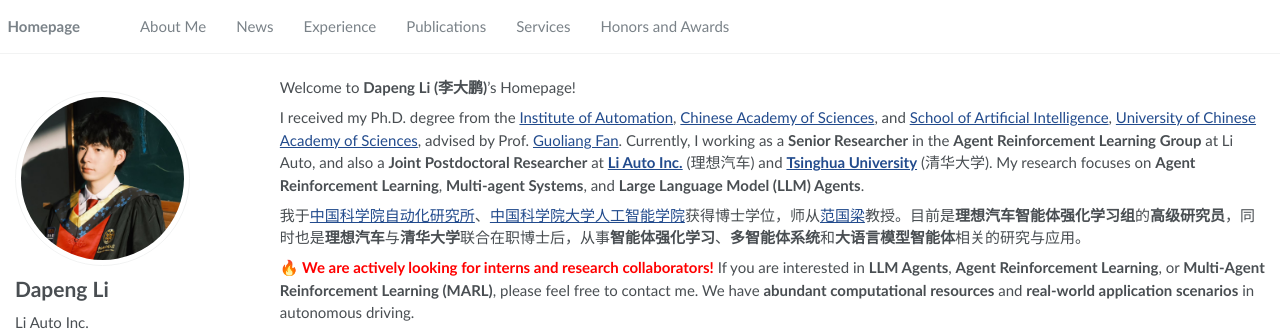
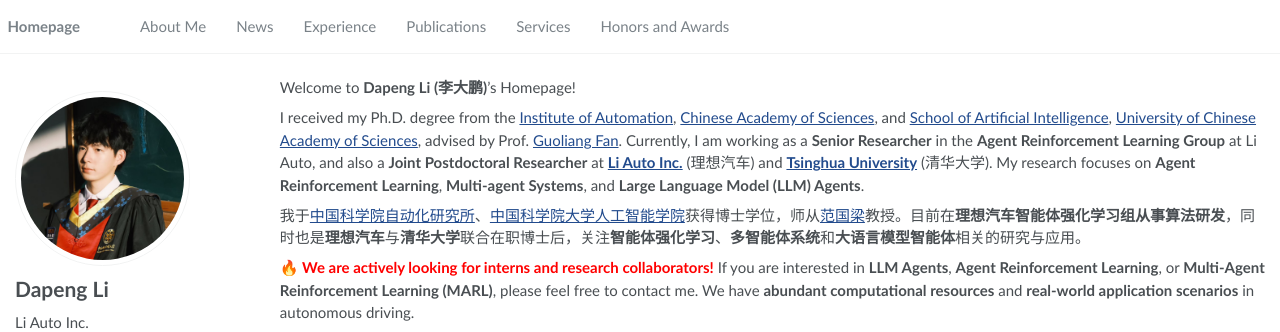
Before and after one commit to lidpeng/lidpeng.github.io, a Jekyll site: the page built from _pages/about.md, in a window 1280 px wide and 900 px high. Shown: the top 332 px of the window. Built offline with Jekyll 4.4.1, drawn with Linux system fonts in a browser that asks for light colours.

Commit message:
update info

```diff
--- a/_pages/about.md
+++ b/_pages/about.md
@@ -19,9 +19,9 @@ redirect_from:
 
 Welcome to **Dapeng Li (李大鹏)**'s Homepage!
 
-I received my Ph.D. degree from the [Institute of Automation](http://www.ia.cas.cn/), [Chinese Academy of Sciences](https://www.cas.cn/), and [School of Artificial Intelligence](https://ai.ucas.ac.cn/), [University of Chinese Academy of Sciences](https://www.ucas.ac.cn/), advised by Prof. [Guoliang Fan](http://people.ucas.ac.cn/~fanguoliang). Currently, I working as a **Senior Researcher** in the **Agent Reinforcement Learning Group** at Li Auto, and also a **Joint Postdoctoral Researcher** at **[Li Auto Inc.](https://www.lixiang.com/)** (理想汽车) and **[Tsinghua University](https://www.tsinghua.edu.cn/)** (清华大学). My research focuses on <b>Agent Reinforcement Learning</b>, <b>Multi-agent Systems</b>, and <b>Large Language Model (LLM) Agents</b>.
+I received my Ph.D. degree from the [Institute of Automation](http://www.ia.cas.cn/), [Chinese Academy of Sciences](https://www.cas.cn/), and [School of Artificial Intelligence](https://ai.ucas.ac.cn/), [University of Chinese Academy of Sciences](https://www.ucas.ac.cn/), advised by Prof. [Guoliang Fan](http://people.ucas.ac.cn/~fanguoliang). Currently, I am working as a **Senior Researcher** in the **Agent Reinforcement Learning Group** at Li Auto, and also a **Joint Postdoctoral Researcher** at **[Li Auto Inc.](https://www.lixiang.com/)** (理想汽车) and **[Tsinghua University](https://www.tsinghua.edu.cn/)** (清华大学). My research focuses on <b>Agent Reinforcement Learning</b>, <b>Multi-agent Systems</b>, and <b>Large Language Model (LLM) Agents</b>.
 
-我于[中国科学院自动化研究所](http://www.ia.cas.cn/)、[中国科学院大学人工智能学院](https://ai.ucas.ac.cn/)获得博士学位，师从[范国梁](http://people.ucas.ac.cn/~fanguoliang)教授。目前是**理想汽车智能体强化学习组**的**高级研究员**，同时也是**理想汽车**与**清华大学**联合在职博士后，从事<b>智能体强化学习</b>、<b>多智能体系统</b>和<b>大语言模型智能体</b>相关的研究与应用。
+我于[中国科学院自动化研究所](http://www.ia.cas.cn/)、[中国科学院大学人工智能学院](https://ai.ucas.ac.cn/)获得博士学位，师从[范国梁](http://people.ucas.ac.cn/~fanguoliang)教授。目前在**理想汽车智能体强化学习组从事算法研发**，同时也是**理想汽车**与**清华大学**联合在职博士后，关注<b>智能体强化学习</b>、<b>多智能体系统</b>和<b>大语言模型智能体</b>相关的研究与应用。
 
 <b><font color="#FF0000">🔥 We are actively looking for interns and research collaborators!</font></b> If you are interested in <b>LLM Agents</b>, <b>Agent Reinforcement Learning</b>, or <b>Multi-Agent Reinforcement Learning (MARL)</b>, please feel free to contact me. We have <b>abundant computational resources</b> and <b>real-world application scenarios</b> in autonomous driving.
 
```
Also changed, not shown: 2 other files.
